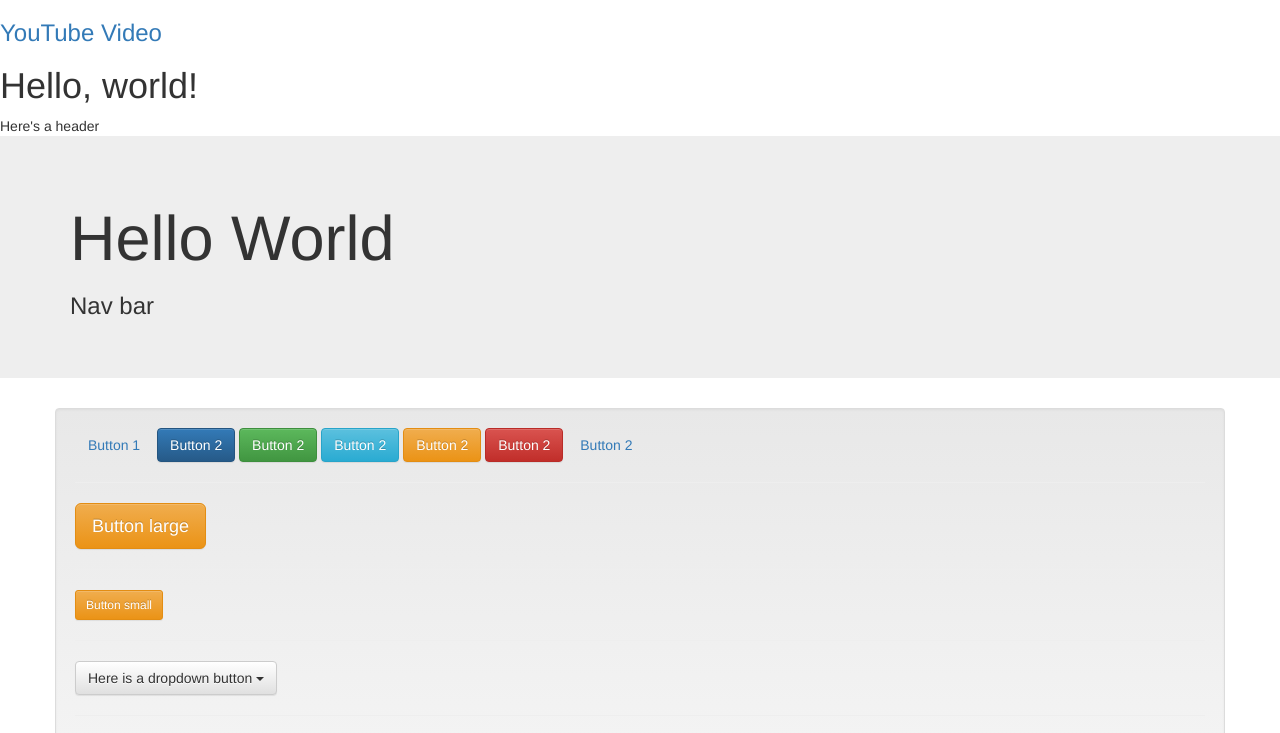
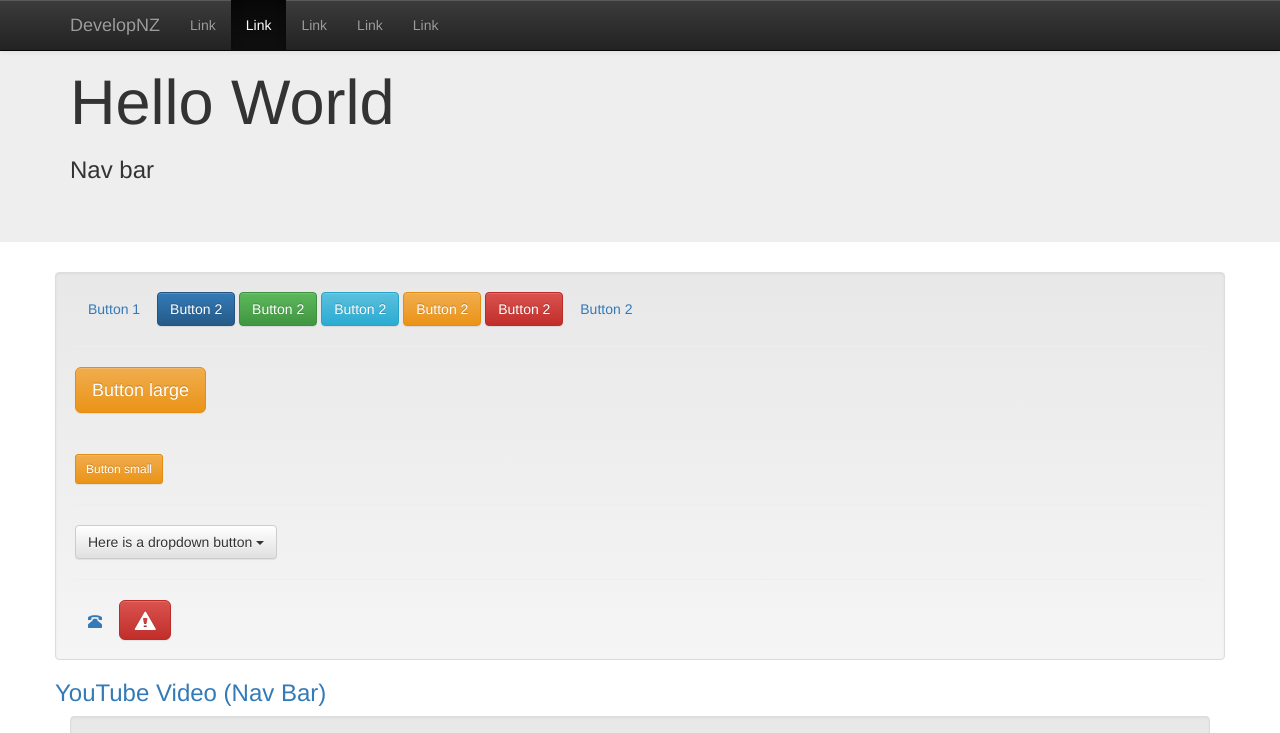
Before and after one commit to nohjrd/coding, a plain HTML site: page bootstrap/test.html in a window 1280 px wide. Shown: the top 733 px of the page. Drawn offline with nearby package versions, Linux system fonts and the light colour scheme.

Commit message:
updated bootstrap

```diff
--- a/bootstrap/test.html
+++ b/bootstrap/test.html
@@ -4,7 +4,7 @@
 <meta charset="utf-8">
 <meta http-equiv="X-UA-Compatible" content="IE=edge">
 <meta name="viewport" content="width=device-width, initial-scale=1">
-<title>Bootstrap 101 Template</title>
+<title>Bootstrap 101 Test</title>
 <!-- Latest compiled and minified CSS -->
 <link rel="stylesheet" href="https://maxcdn.bootstrapcdn.com/bootstrap/3.3.4/css/bootstrap.min.css">
 <!-- HTML5 shim and Respond.js for IE8 support of HTML5 elements and media queries -->
@@ -15,13 +15,41 @@
     <![endif]-->
 <!-- Optional theme -->
 <link rel="stylesheet" href="https://maxcdn.bootstrapcdn.com/bootstrap/3.3.4/css/bootstrap-theme.min.css">
-<h3><a href="https://www.youtube.com/watch?v=mKt-MDwtVB4">YouTube Video</a></h3>
 </head>
 
 <body>
-     <h1>Hello, world!</h1>
-     <header>Here's a header</header>
      <header>
+     <div class="navbar navbar-default navbar-fixed-top navbar-inverse">
+         <div class="container">
+             <div class="navbar-header">
+                 <button class="navbar-toggle" type="button" data-toggle="collapse" data-target="#example">
+                     <span class="icon-bar"></span>
+                     <span class="icon-bar"></span>
+                     <span class="icon-bar"></span>
+                 </button>
+                <a href="" class="navbar-brand">DevelopNZ</a>
+             </div>
+             <div class="collapse navbar-collapse" id="example">
+                 <ul class="nav navbar-nav">
+                     <li>
+                         <a href="">Link</a>
+                     </li>
+                     <li class="active">
+                         <a href="">Link</a>
+                     </li>
+                     <li>
+                         <a href="">Link</a>
+                     </li>
+                     <li>
+                         <a href="">Link</a>
+                     </li>
+                     <li>
+                         <a href="">Link</a>
+                     </li>
+                 </ul>
+             </div>
+         </div>
+     </div>
      	<div class="jumbotron">
         	<div class="container">
             	<h1>Hello World</h1>
@@ -63,6 +91,7 @@
                 <a href="" class="btn btn-danger btn-lg"><span class="glyphicon glyphicon-alert"></span> </a>
             </div>
 
+<h3><a href="https://www.youtube.com/watch?v=-YQn166PfIE">YouTube Video (Nav Bar)</a></h3>
          </div>
             <div class="well">
                 <table class="table table-hover">
```
Also changed, not shown: 2 other files.
